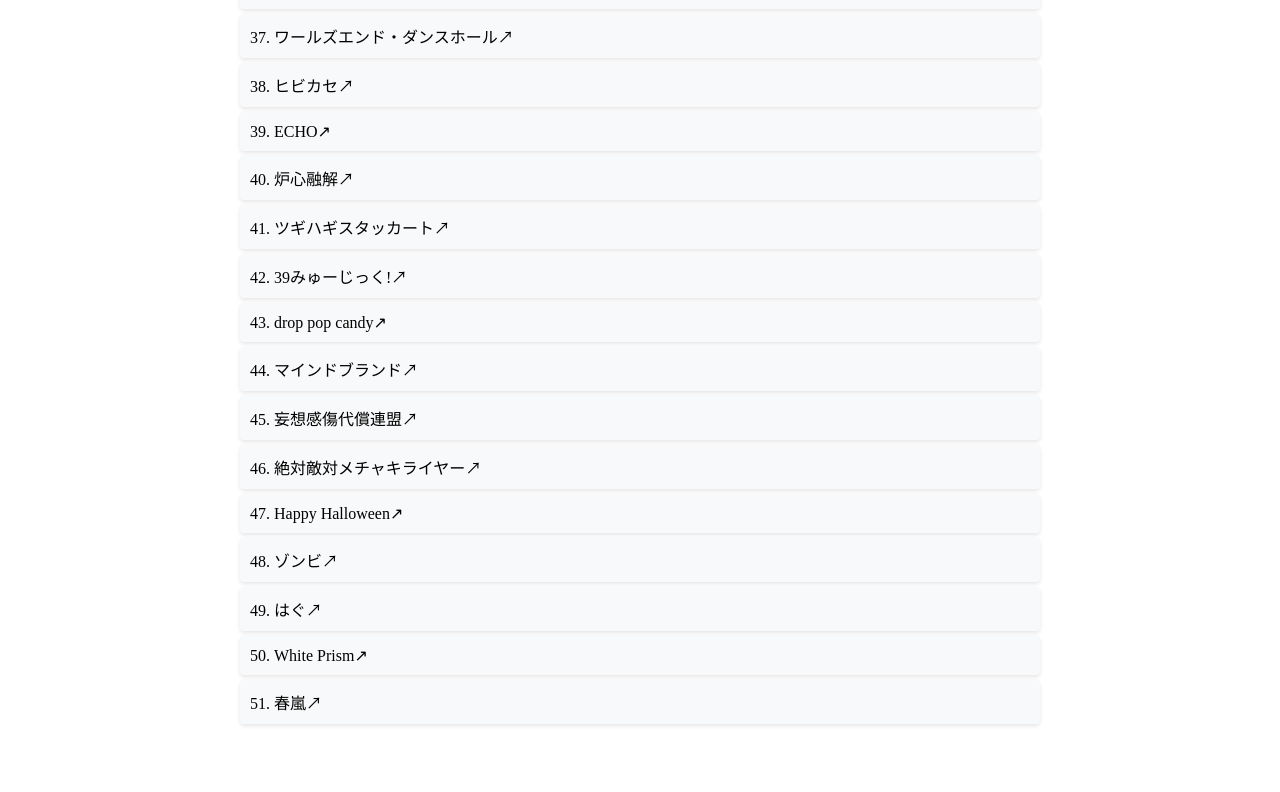
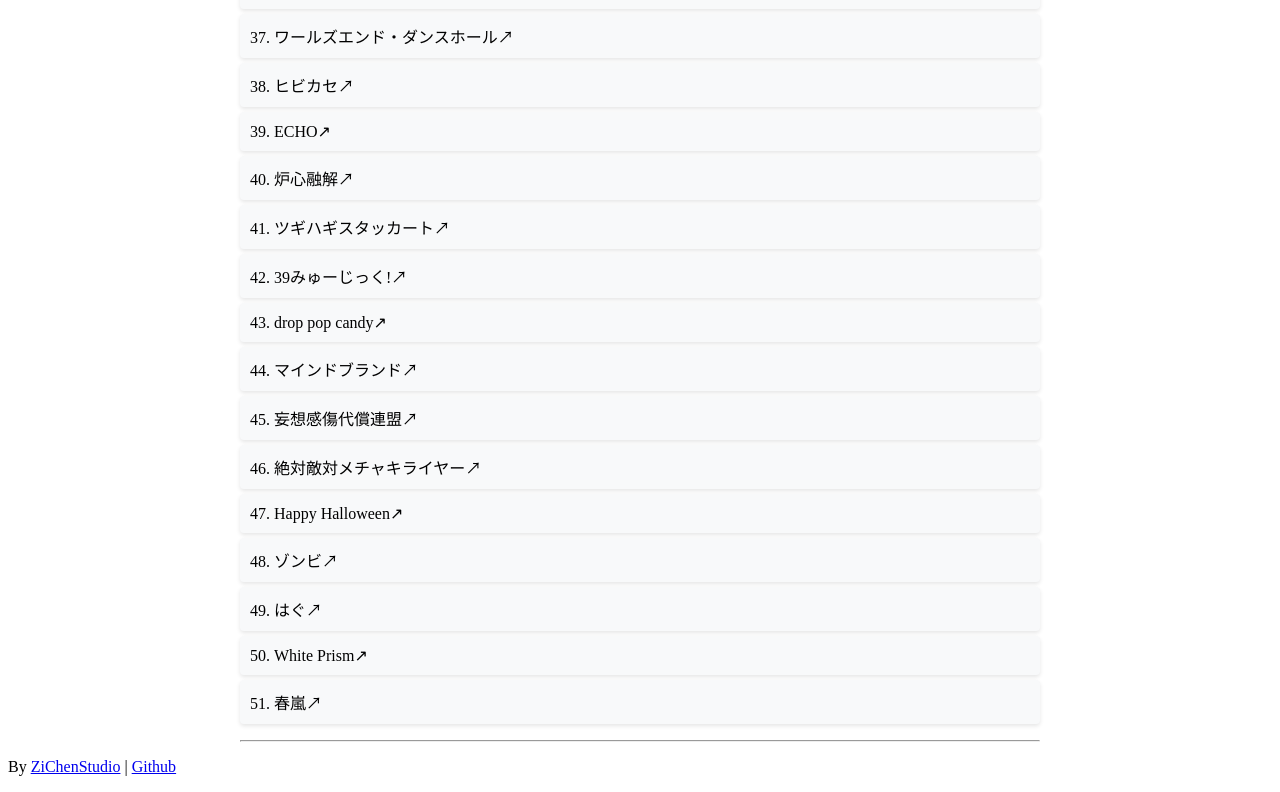
Before and after one commit to ZiChenStudio/music-station, a plain HTML site: page index.html in a window 1280 px wide. Shown: the part 1876-2668 px from the top of the page. Before the commit the page ends 2616 px from the top, so only its background shows below. Drawn offline with nearby package versions, Linux system fonts and the light colour scheme.

Commit message:
Update html

```diff
--- a/index.html
+++ b/index.html
@@ -18,8 +18,10 @@
             <button type="submit" onclick="chooseMusicToplay()">GO</button>
             <ol id="musicListShow">
             </ol>
+            <hr>
         </main>
-            <script src="music-station.js"></script>
-            <link href="music-station.css" rel="stylesheet">
+        <p>By <a href="https://github.com/ZiChenStudio" target="_blank">ZiChenStudio</a> | <a href="https://github.com/ZiChenStudio/music-station" target="_blank">Github</a></p>
+        <script src="music-station.js"></script>
+        <link href="music-station.css" rel="stylesheet">
     </body>
 </html>
```
